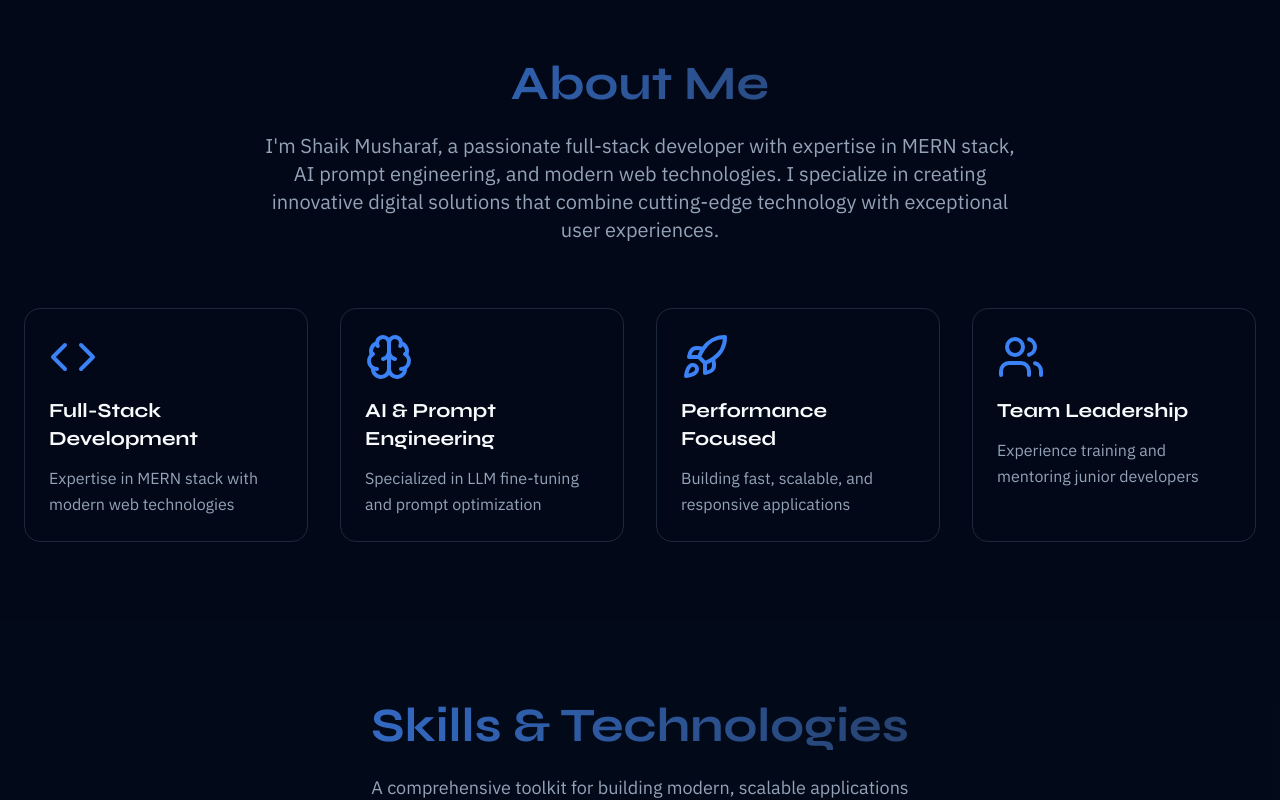
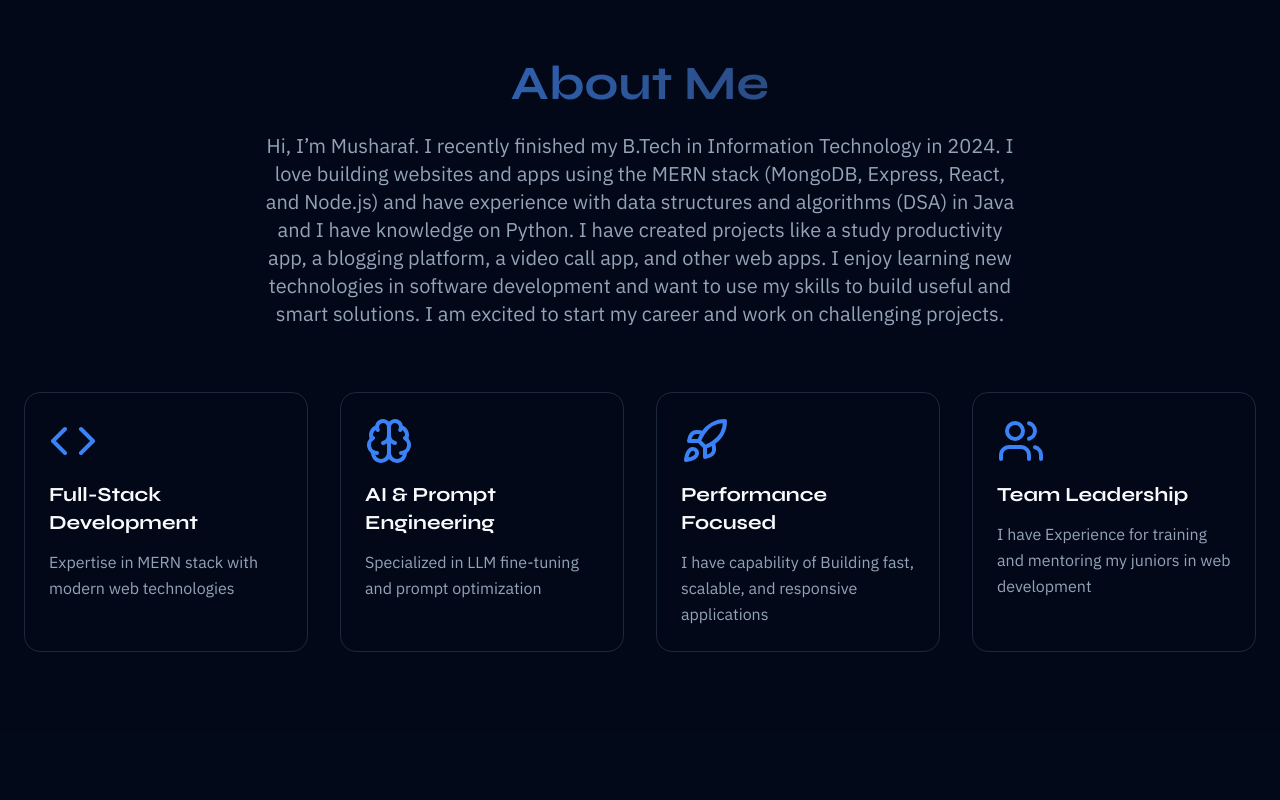
Before and after one commit to musharraf10/static_portfolio, a React (Vite) app: page / in a window 1280 px wide. Shown: the part 820-1620 px from the top of the page. Built offline with nearby package versions, Linux system fonts and the light colour scheme.

Commit message:
Updated Contact

```diff
--- a/src/components/About.jsx
+++ b/src/components/About.jsx
@@ -17,12 +17,12 @@ function About() {
     {
       icon: Rocket,
       title: 'Performance Focused',
-      description: 'Building fast, scalable, and responsive applications'
+      description: 'I have capability of Building fast, scalable, and responsive applications'
     },
     {
       icon: Users,
       title: 'Team Leadership',
-      description: 'Experience training and mentoring junior developers'
+      description: 'I have Experience for training and mentoring my juniors in web development'
     }
   ];
 
@@ -40,9 +40,12 @@ function About() {
         </h2>
         <div className="max-w-3xl mx-auto">
           <p className="text-lg md:text-xl text-muted-foreground leading-relaxed mb-8">
-            I'm Shaik Musharaf, a passionate full-stack developer with expertise in MERN stack,
-            AI prompt engineering, and modern web technologies. I specialize in creating
-            innovative digital solutions that combine cutting-edge technology with exceptional user experiences.
+            Hi, I’m Musharaf. I recently finished my B.Tech in Information Technology in 2024.
+            I love building websites and apps using the MERN stack (MongoDB, Express, React, and Node.js)
+            and have experience with data structures and algorithms (DSA) in Java and I have knowledge on Python.
+            I have created projects like a study productivity app, a blogging platform, a video call app, and other web apps.
+            I enjoy learning new technologies in software development and want to use my skills to build useful and smart solutions.
+            I am excited to start my career and work on challenging projects.
           </p>
         </div>
       </motion.div>
--- a/src/components/Achievements.jsx
+++ b/src/components/Achievements.jsx
@@ -72,7 +72,7 @@ function Achievements() {
                     <h3 className="text-xl font-bold text-card-foreground">
                       {achievement.title}
                     </h3>
-                    <span className="text-sm text-primary font-semibold bg-primary/10 px-3 py-1 rounded-full">
+                    <span className="text-xs text-primary font-semibold bg-primary/10 px-3 py-1 rounded-full">
                       {achievement.highlight}
                     </span>
                   </div>
--- a/src/components/Contact.jsx
+++ b/src/components/Contact.jsx
@@ -30,11 +30,17 @@ function Contact() {
       href: 'http://www.linkedin.com/in/skmusharaf01'
     },
     {
+      icon: Phone,
+      label: 'Phone',
+      value: '+91 -',
+      href: 'tel:+911234567890'
+    },
+    {
       icon: MapPin,
-      label: 'Location',
-      value: 'Available for Remote Work',
+      label: 'Status',
+      value: 'Open to Internships & Entry-Level Roles (Remote or On-site)',
       href: null
-    }
+    },
   ];
 
   const handleSubmit = (e) => {
@@ -60,10 +66,12 @@ function Contact() {
         className="text-center mb-16"
       >
         <h2 className="text-4xl md:text-5xl font-bold mb-6 bg-gradient-to-r from-primary to-secondary bg-clip-text text-transparent">
-          Let's Work Together
+          Let's Connect & Learn Together
         </h2>
         <p className="text-lg text-muted-foreground max-w-2xl mx-auto">
-          Ready to bring your ideas to life? Let's discuss your next project and create something amazing together.
+          I'm a passionate fresher eager to start my career in software development.
+          Open to internships, entry-level roles, and collaborative learning
+          opportunities where I can grow while contributing meaningfully.
         </p>
       </motion.div>
 
@@ -81,8 +89,10 @@ function Contact() {
               Get In Touch
             </h3>
             <p className="text-muted-foreground leading-relaxed mb-8">
-              I'm always open to discussing new opportunities, interesting projects,
-              or just having a chat about technology and innovation.
+              As a fresher, I'm enthusiastic about learning new technologies, working on
+              real-world projects, and contributing to a team. If you have an internship,
+              entry-level opportunity, or even a project I can collaborate on, I'd love
+              to hear from you.
             </p>
           </div>
 
--- a/src/components/Experience.jsx
+++ b/src/components/Experience.jsx
@@ -8,7 +8,7 @@ function Experience() {
       title: 'Freelance AI & Prompt Engineer',
       company: 'Outlier / Scale AI',
       period: 'Jan 2025 – Present',
-      location: 'Remote',
+      location: 'Remote/Part-time',
       description: [
         'LLM prompt-engineering, fine-tuning, evaluation & data preprocessing',
         'Developed prompts for Python, React/JS, HTML/CSS, and troubleshooting UI issues',
```
